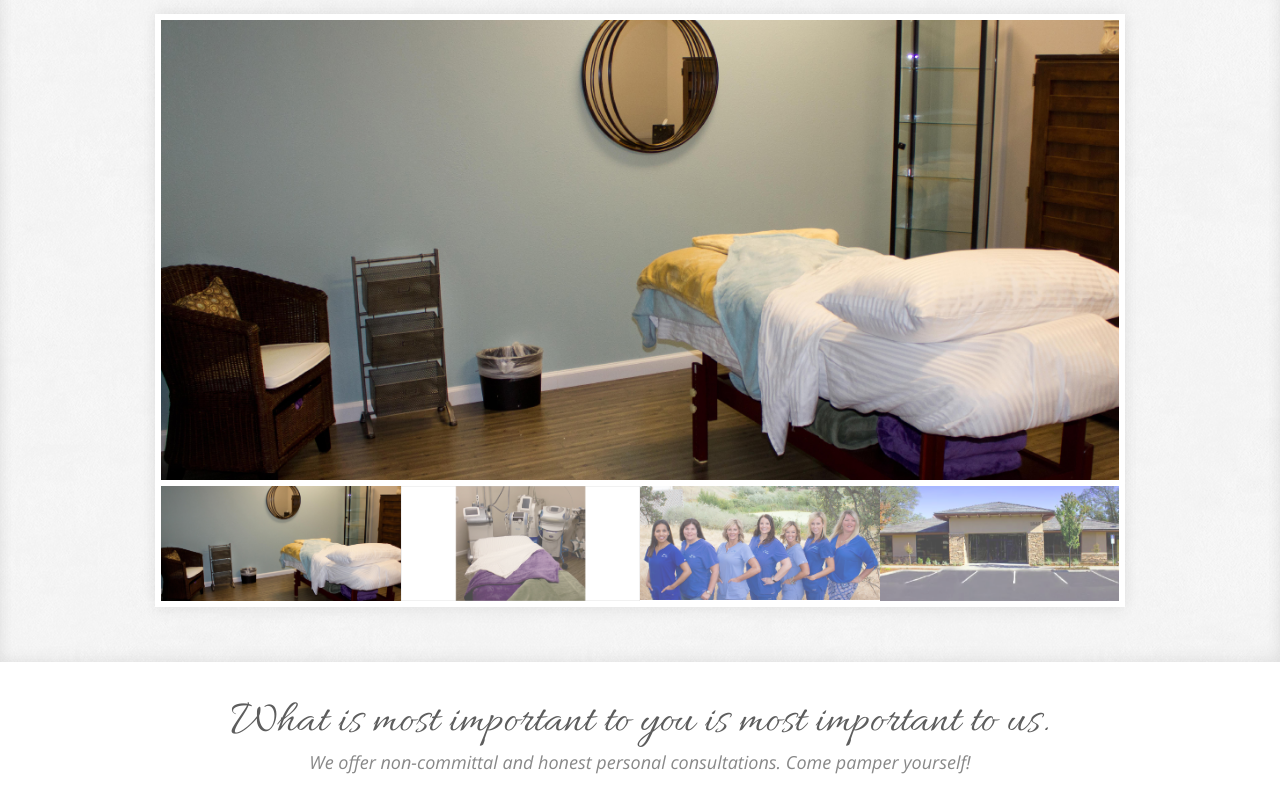
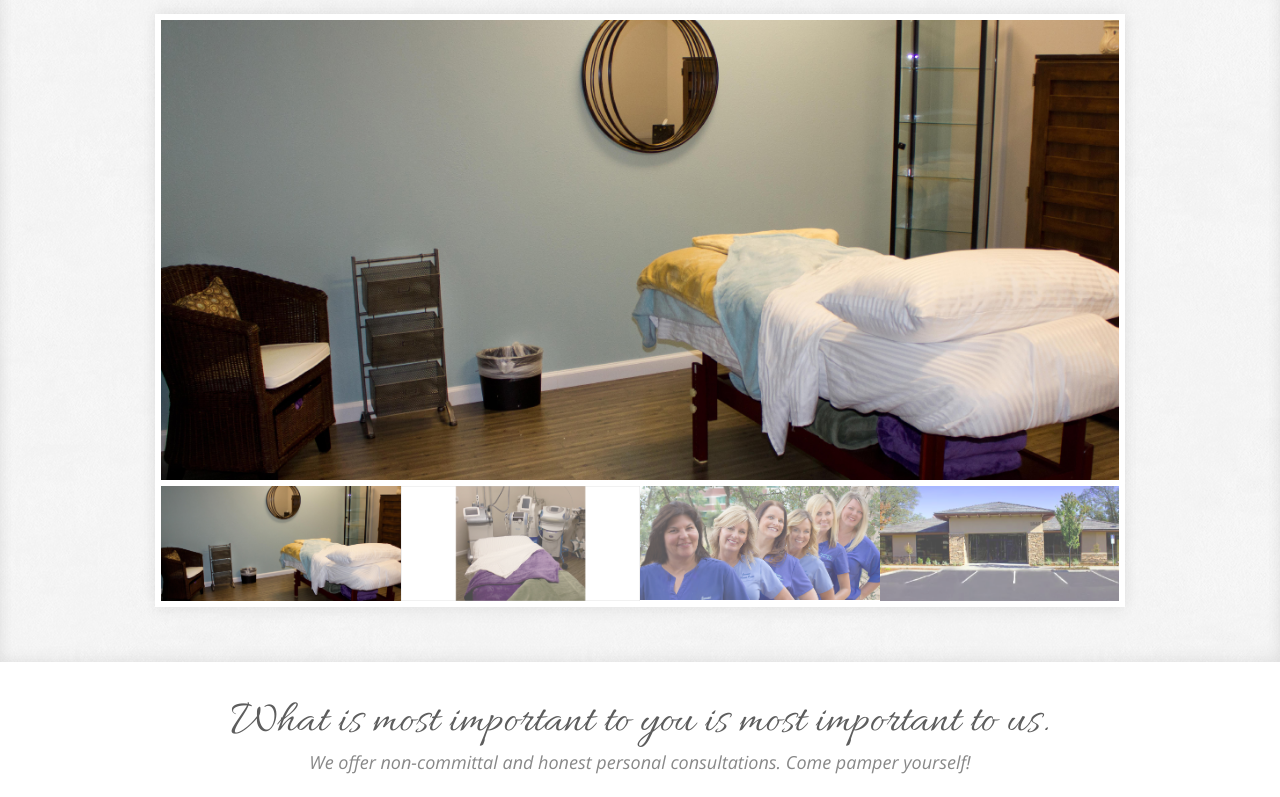
Before and after one commit to jeuvani/jeuvani.github.io, a plain HTML site: page index.html in a window 1280 px wide. Shown: the part 394-1191 px from the top of the page. Drawn offline with nearby package versions, Linux system fonts and the light colour scheme; some packages are replaced by stand-ins of ours; a web font is replaced by a local one.

Commit message:
changed a photo in slider and added video to cs page

```diff
--- a/index.html
+++ b/index.html
@@ -106,8 +106,8 @@
                                 <li data-thumb="assets/img/slider/two.png">
                                     <img src="assets/img/slider/two.png">
                                 </li>
-                                <li data-thumb="assets/img/slider/newwthree.png">
-                                    <img src="assets/img/slider/newwthree.png">
+                                <li data-thumb="assets/img/slider/newpic.png">
+                                    <img src="assets/img/slider/newpic.png">
                                 </li>
                                 <li data-thumb="assets/img/slider/four.png">
                                     <img src="assets/img/slider/four.png">
```
Also changed, not shown: coolsculpt.html (+7 -0 lines), assets/img/slider/newpic.png (added), 1 other file.
